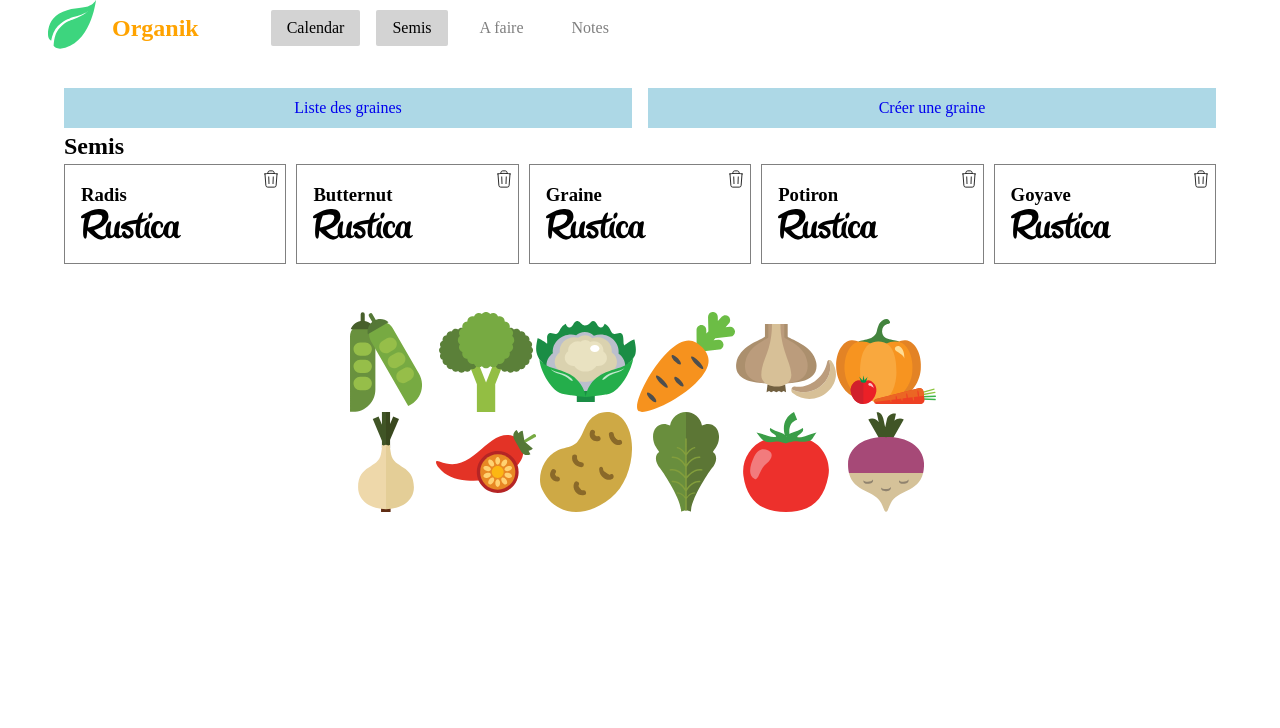
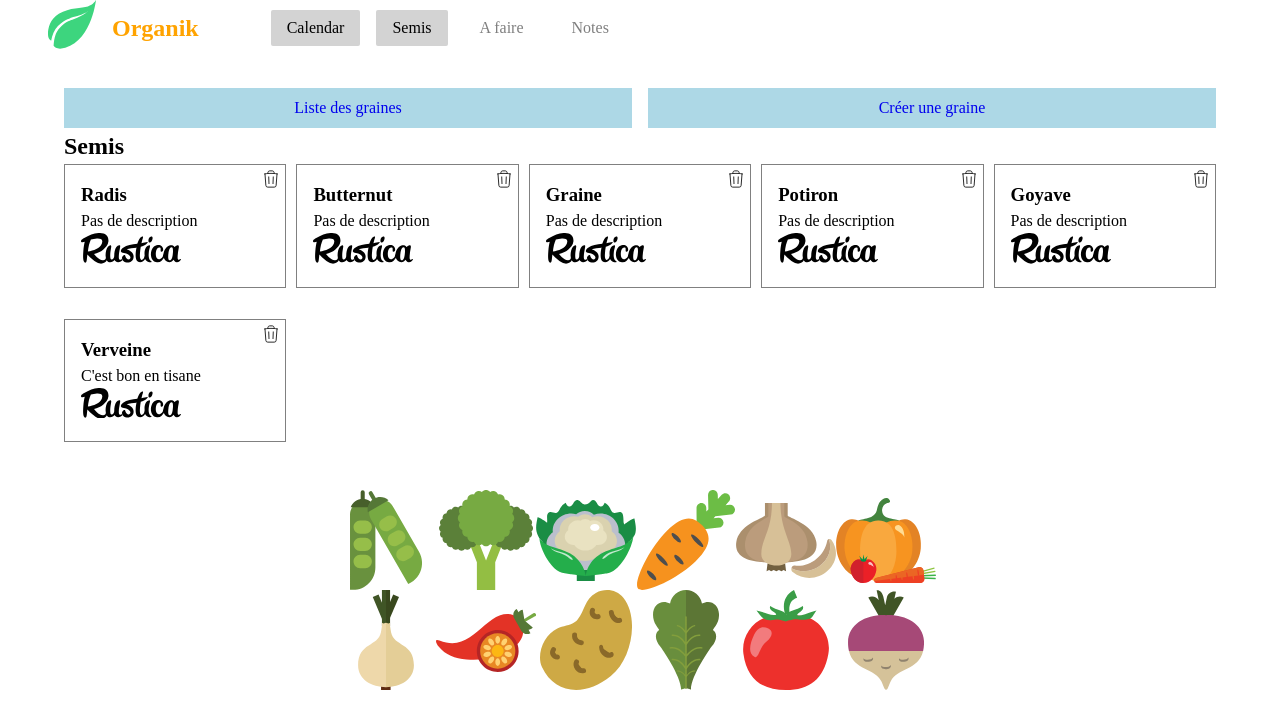
Before and after one commit to Tom-Po/jardinage, a React (Vite) app: page /seeds in a window 1280 px wide. Shown: the top 728 px of the page. Built offline with nearby package versions, Linux system fonts and the light colour scheme; data requests are answered from the project's data file.

Commit message:
Description on seeds

```diff
--- a/src/assets/data/vegetables-db.json
+++ b/src/assets/data/vegetables-db.json
@@ -45,6 +45,18 @@
       "growingMonths": [],
       "name": "Goyave",
       "type": "Aromatiques"
+    },
+    {
+      "id": 7,
+      "growingMonths": [
+        2,
+        3,
+        1,
+        5
+      ],
+      "name": "Verveine",
+      "description": "C'est bon en tisane",
+      "type": "Aromatiques"
     }
   ],
   "todos": [
--- a/src/component/Seed.tsx
+++ b/src/component/Seed.tsx
@@ -1,18 +1,13 @@
-// Seed
-
-// Peut avoir plusieurs mois d'associés avec un vide entre deux
-// tomate choux courge aromatiques (plantes potagères  aka tout le reste)
-
 import { useState } from 'react';
+import { ReactComponent as Rustica } from '../assets/RusticaNoir.svg';
+import { ReactComponent as TrashBin } from '../assets/TrashBin.svg';
 import MONTHS from '../constant/Date';
-import Button from './Button';
 import styles from './Seed.module.css';
-import { ReactComponent as TrashBin } from '../assets/TrashBin.svg';
-import { ReactComponent as Rustica } from '../assets/RusticaNoir.svg';
 
 export type SeedType = {
     id: number,
     name: string,
+    description: string,
     type: 'Tomate' | 'Choux' | 'Courge' | 'Aromatiques' | 'Plantes potagères',
     growingMonths: number[]
 }
@@ -30,14 +25,13 @@ const Seed: React.FC<ISeed> = ({ id = 0, seed, updateSeed, displayMonth = false,
     const [showMonths, setShowMonths] = useState(displayMonth)
     return (
         <div className={styles.Seed}>
-            {seed.name && (
             <>
                 <h3 onClick={() => setShowMonths(!showMonths)}>{seed.name}</h3>
+                <p>{seed.description ?? "Pas de description"}</p>
                 <div className={styles.Delete}>
                     <TrashBin onClick={() => deleteSeed(seed)} />
                 </div>
             </>
-            )}
             {showMonths && (
                 <div className={styles.Months}>
                     {MONTHS.MONTHS.map((month, i) => (
--- a/src/component/SeedAddForm.tsx
+++ b/src/component/SeedAddForm.tsx
@@ -13,6 +13,7 @@ const initialSeed: SeedType = {
     id: 0,
     growingMonths: [],
     name: '',
+    description: '',
     type: 'Aromatiques'
 }
 
@@ -37,6 +38,12 @@ const SeedAddForm: React.FC<ISeedAddForm> = ({ onSubmit }) => {
             name
         })
     }
+    const setSeedDescription = (description: string) => {
+        setSeed({
+            ...seed,
+            description
+        })
+    }
 
     const toggleGrowingMonth = (_: SeedType, monthIndex: number) => {
         const updatedSeed = { ...seed }
@@ -59,10 +66,16 @@ const SeedAddForm: React.FC<ISeedAddForm> = ({ onSubmit }) => {
                 <h4>Nouveau semi</h4>
                 <Seed deleteSeed={() => { }} seed={seed} updateSeed={toggleGrowingMonth} noLink displayMonth />
             </div>
-            <input type="text" value={seed.name} onSubmit={submitSeed} onChange={(e) => setSeedName(e.target.value)} />
+            <div>
+                <div>Nom de la graine</div>
+                <input type="text" value={seed.name} onSubmit={submitSeed} onChange={(e) => setSeedName(e.target.value)} />
+            </div>
+            <div>
+                <div>Notes:</div>
+                <textarea name="description" id="description" value={seed.description} onChange={(e) => setSeedDescription(e.target.value)}></textarea>
+            </div>
             <Button onClick={submitSeed}>Ajouter</Button>
         </form>
-
     )
 }
 
```
Lines whose indentation alone changed are shown as unchanged.
